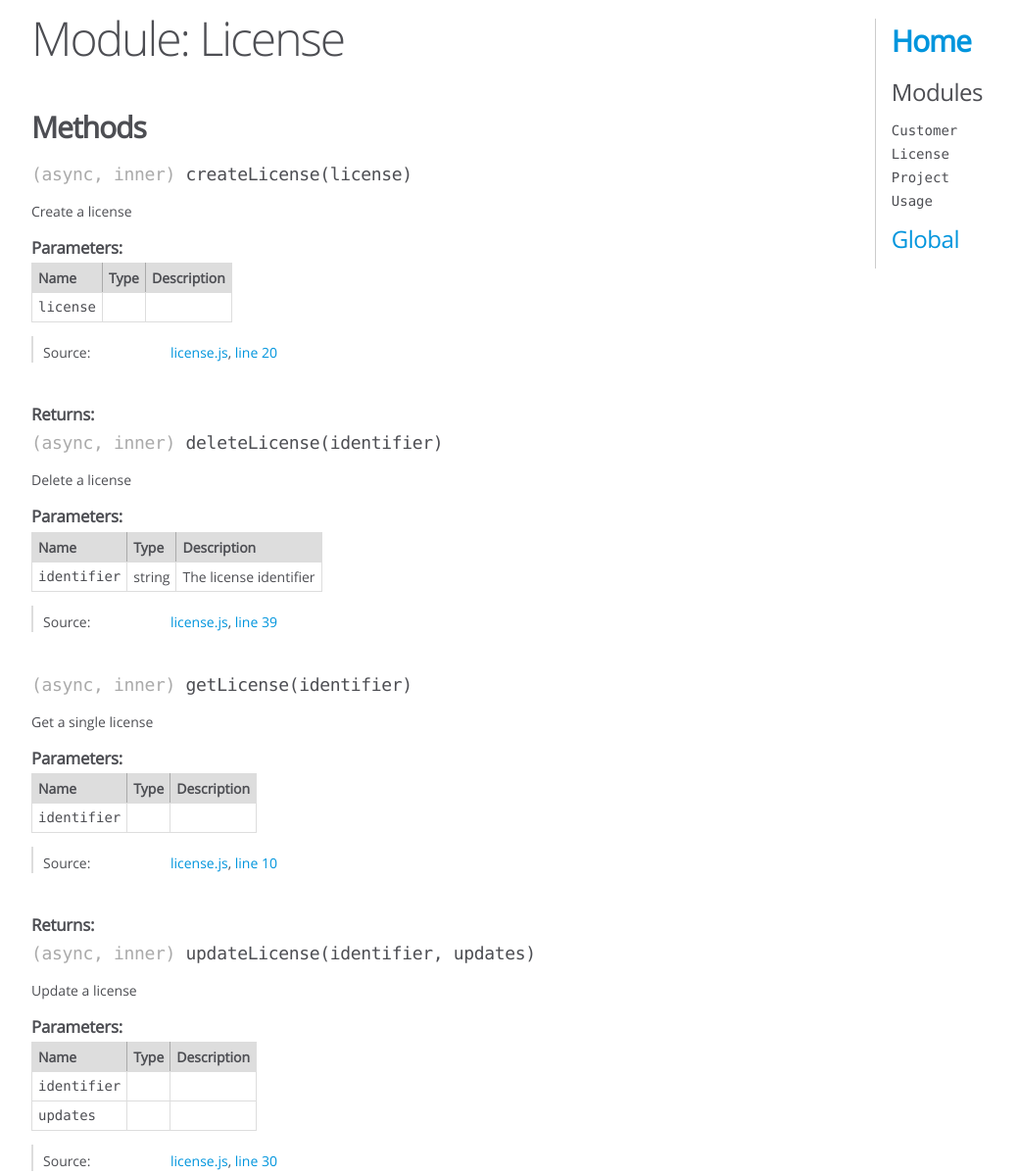
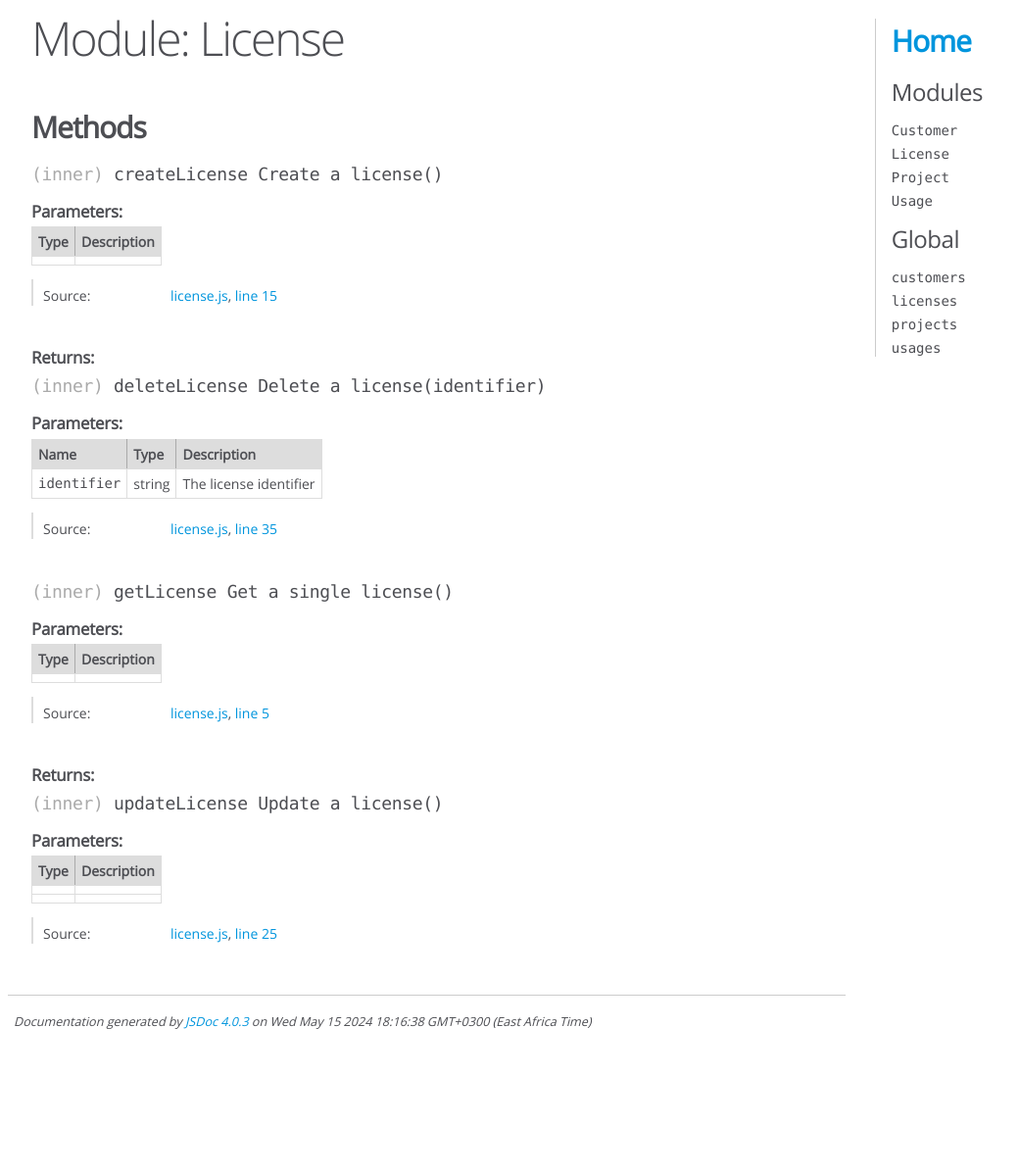
Before and after one commit to LarvenLLC/marra-sdk-js, a website: page docs/module-License.html in a window 1280 px wide. Shown: the part 17-1215 px from the top of the page at 98% size, without its empty margins (0-1040 px from the left). After the commit the page ends 1084 px from the top, so only its background shows below. Drawn offline with Linux system fonts and the light colour scheme.

Commit message:
optimize types - docs/module-License.html

```diff
--- a/docs/module-License.html
+++ b/docs/module-License.html
@@ -64,16 +64,12 @@
 
 
 
-    <h4 class="name" id="~createLicense"><span class="type-signature">(async, inner) </span>createLicense<span class="signature">(license)</span><span class="type-signature"></span></h4>
+    <h4 class="name" id="~createLicenseCreatealicense"><span class="type-signature">(inner) </span>createLicense Create a license<span class="signature">()</span><span class="type-signature"></span></h4>
 
 
 
 
 
-
-<div class="description">
-    <p>Create a license</p>
-</div>
 
 
 
@@ -90,8 +86,6 @@
     <thead>
     <tr>
 
-        <th>Name</th>
-
 
         <th>Type</th>
 
@@ -107,8 +101,6 @@
 
 
         <tr>
-
-                <td class="name"><code>license</code></td>
 
 
             <td class="type">
@@ -160,7 +152,7 @@
 
     <dt class="tag-source">Source:</dt>
     <dd class="tag-source"><ul class="dummy"><li>
-        <a href="license.js.html">license.js</a>, <a href="license.js.html#line20">line 20</a>
+        <a href="license.js.html">license.js</a>, <a href="license.js.html#line15">line 15</a>
     </li></ul></dd>
 
 
@@ -202,16 +194,12 @@
 
 
 
-    <h4 class="name" id="~deleteLicense"><span class="type-signature">(async, inner) </span>deleteLicense<span class="signature">(identifier)</span><span class="type-signature"></span></h4>
+    <h4 class="name" id="~deleteLicenseDeletealicense"><span class="type-signature">(inner) </span>deleteLicense Delete a license<span class="signature">(identifier)</span><span class="type-signature"></span></h4>
 
 
 
 
 
-
-<div class="description">
-    <p>Delete a license</p>
-</div>
 
 
 
@@ -303,7 +291,7 @@
 
     <dt class="tag-source">Source:</dt>
     <dd class="tag-source"><ul class="dummy"><li>
-        <a href="license.js.html">license.js</a>, <a href="license.js.html#line39">line 39</a>
+        <a href="license.js.html">license.js</a>, <a href="license.js.html#line35">line 35</a>
     </li></ul></dd>
 
 
@@ -339,16 +327,12 @@
 
 
 
-    <h4 class="name" id="~getLicense"><span class="type-signature">(async, inner) </span>getLicense<span class="signature">(identifier)</span><span class="type-signature"></span></h4>
+    <h4 class="name" id="~getLicenseGetasinglelicense"><span class="type-signature">(inner) </span>getLicense Get a single license<span class="signature">()</span><span class="type-signature"></span></h4>
 
 
 
 
 
-
-<div class="description">
-    <p>Get a single license</p>
-</div>
 
 
 
@@ -365,8 +349,6 @@
     <thead>
     <tr>
 
-        <th>Name</th>
-
 
         <th>Type</th>
 
@@ -382,8 +364,6 @@
 
 
         <tr>
-
-                <td class="name"><code>identifier</code></td>
 
 
             <td class="type">
@@ -435,7 +415,7 @@
 
     <dt class="tag-source">Source:</dt>
     <dd class="tag-source"><ul class="dummy"><li>
-        <a href="license.js.html">license.js</a>, <a href="license.js.html#line10">line 10</a>
+        <a href="license.js.html">license.js</a>, <a href="license.js.html#line5">line 5</a>
     </li></ul></dd>
 
 
@@ -477,16 +457,12 @@
 
 
 
-    <h4 class="name" id="~updateLicense"><span class="type-signature">(async, inner) </span>updateLicense<span class="signature">(identifier, updates)</span><span class="type-signature"></span></h4>
+    <h4 class="name" id="~updateLicenseUpdatealicense"><span class="type-signature">(inner) </span>updateLicense Update a license<span class="signature">()</span><span class="type-signature"></span></h4>
 
 
 
 
 
-
-<div class="description">
-    <p>Update a license</p>
-</div>
 
 
 
@@ -502,8 +478,6 @@
 <table class="params">
     <thead>
     <tr>
-
-        <th>Name</th>
 
 
         <th>Type</th>
@@ -521,8 +495,6 @@
 
         <tr>
 
-                <td class="name"><code>identifier</code></td>
-
 
             <td class="type">
 
@@ -538,8 +510,6 @@
 
 
         <tr>
-
-                <td class="name"><code>updates</code></td>
 
 
             <td class="type">
@@ -591,7 +561,7 @@
 
     <dt class="tag-source">Source:</dt>
     <dd class="tag-source"><ul class="dummy"><li>
-        <a href="license.js.html">license.js</a>, <a href="license.js.html#line30">line 30</a>
+        <a href="license.js.html">license.js</a>, <a href="license.js.html#line25">line 25</a>
     </li></ul></dd>
 
 
@@ -637,13 +607,13 @@
 </div>
 
 <nav>
-    <h2><a href="index.html">Home</a></h2><h3>Modules</h3><ul><li><a href="module-Customer.html">Customer</a></li><li><a href="module-License.html">License</a></li><li><a href="module-Project.html">Project</a></li><li><a href="module-Usage.html">Usage</a></li></ul><h3><a href="global.html">Global</a></h3>
+    <h2><a href="index.html">Home</a></h2><h3>Modules</h3><ul><li><a href="module-Customer.html">Customer</a></li><li><a href="module-License.html">License</a></li><li><a href="module-Project.html">Project</a></li><li><a href="module-Usage.html">Usage</a></li></ul><h3>Global</h3><ul><li><a href="global.html#customers">customers</a></li><li><a href="global.html#licenses">licenses</a></li><li><a href="global.html#projects">projects</a></li><li><a href="global.html#usages">usages</a></li></ul>
 </nav>
 
 <br class="clear">
 
 <footer>
-    Documentation generated by <a href="https://github.com/jsdoc/jsdoc">JSDoc 4.0.3</a> on Wed May 15 2024 17:56:18 GMT+0300 (East Africa Time)
+    Documentation generated by <a href="https://github.com/jsdoc/jsdoc">JSDoc 4.0.3</a> on Wed May 15 2024 18:16:38 GMT+0300 (East Africa Time)
 </footer>
 
 <script> prettyPrint(); </script>
```
